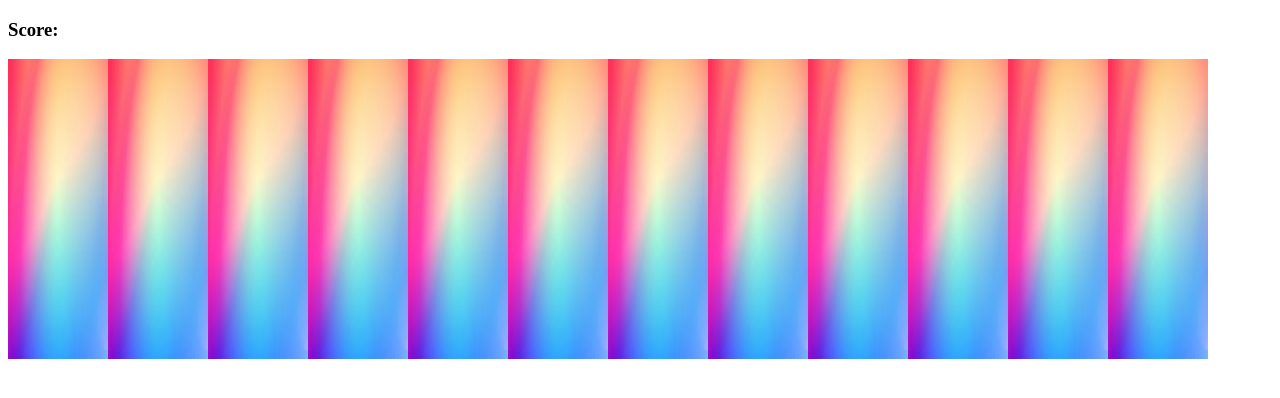
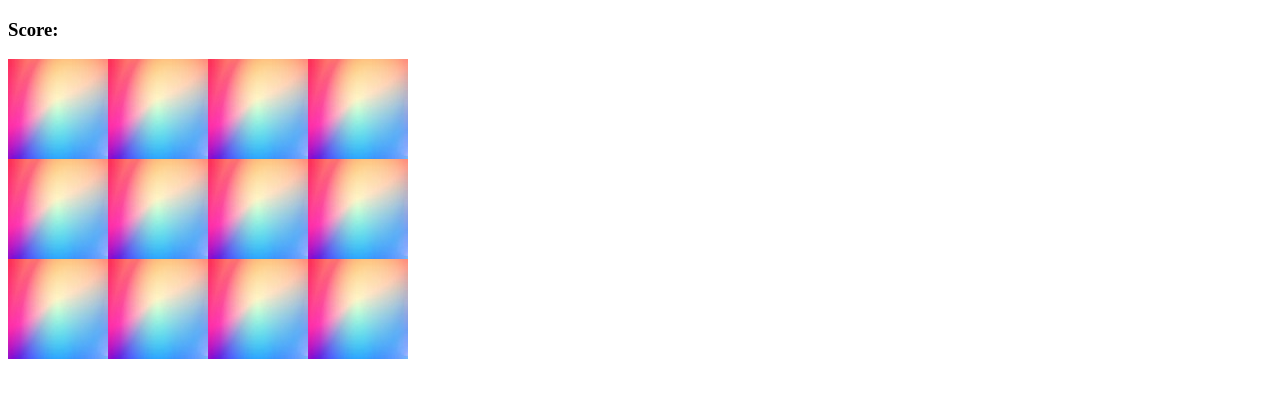
Before and after one commit to shrimaliakash/memorygame.github.io, a plain HTML site: page index.html in a window 1280 px wide. Drawn offline with Linux system fonts and the light colour scheme.

Commit message:
css changed fixed

```diff
--- a/style.css
+++ b/style.css
@@ -1,6 +1,7 @@
 .grid {
 	display: flex;
 	flex-wrap: wrap;
-	min-height: 300px;
-	min-width: 400px;
+	position: absolute;
+	height: 300px;
+	width: 400px;
 }
```
